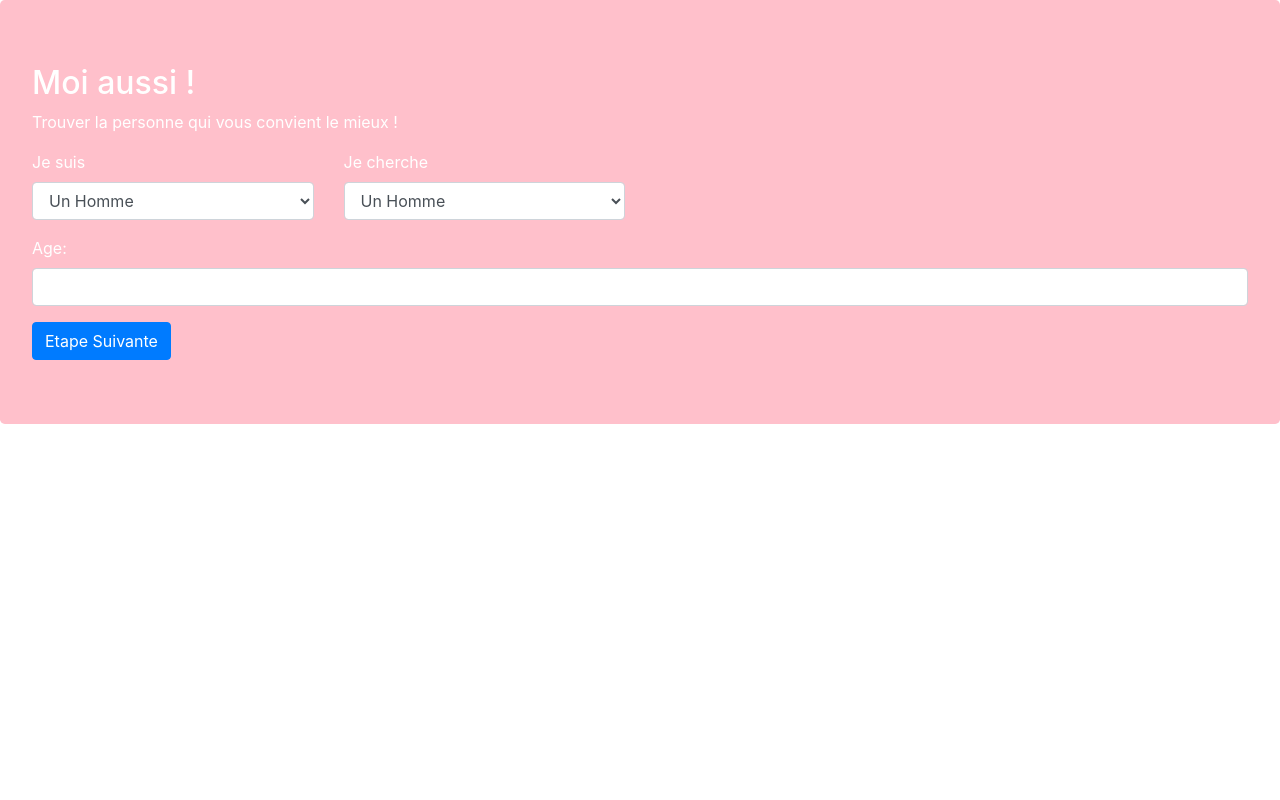
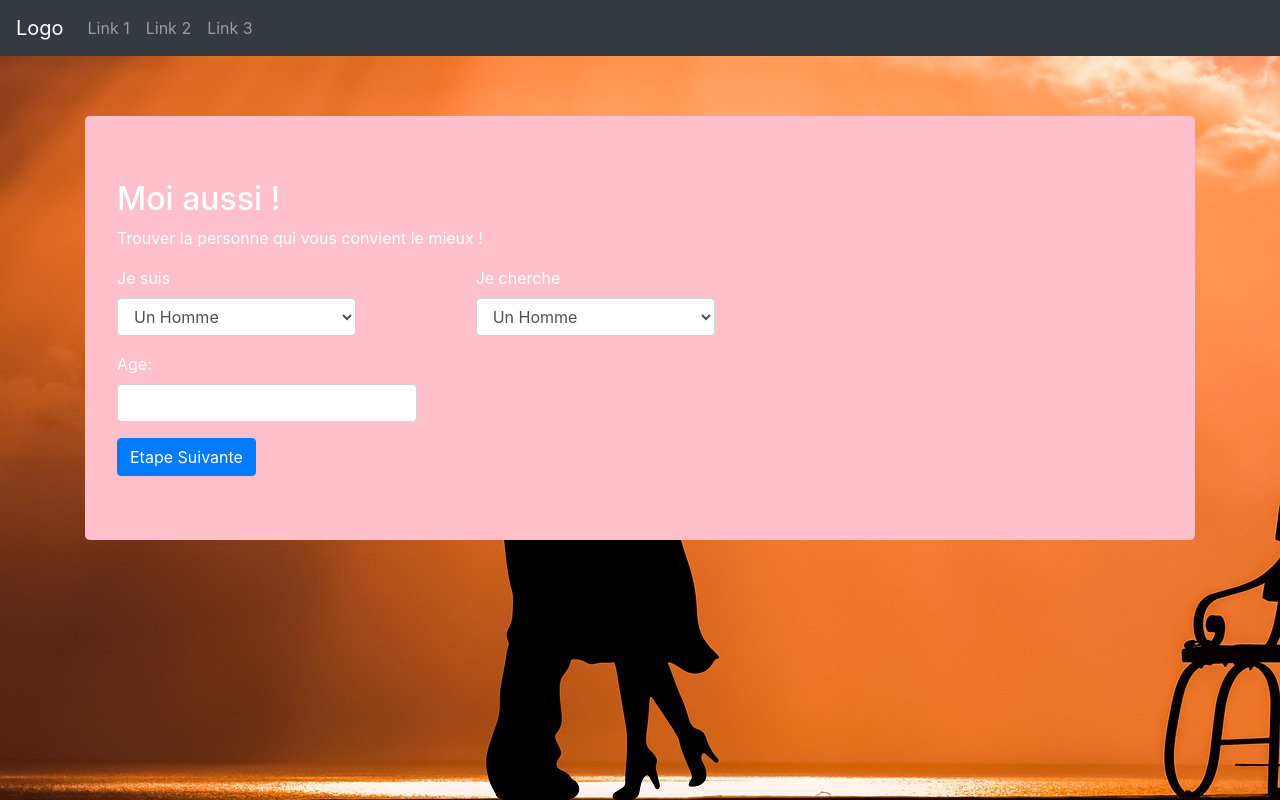
Before and after one commit to Sirzesx/Meetoo, a PHP site: page / in a window 1280 px wide. Run offline with PHP 8.4, Linux system fonts and the light colour scheme.

Commit message:
Debut du site avec le NavBar et formulaire inscription de base

```diff
--- a/index.php
+++ b/index.php
@@ -19,6 +19,31 @@
 
 <!-- Corps du Site -->
   <body>
+
+    <nav class="navbar navbar-expand-sm bg-dark navbar-dark">
+    <!-- Brand -->
+      <a class="navbar-brand" href="#">Logo</a>
+
+      <!-- Links -->
+      <ul class="navbar-nav">
+
+      <li class="nav-item">
+        <a class="nav-link" href="#">Link 1</a>
+      </li>
+
+      <li class="nav-item">
+        <a class="nav-link" href="#">Link 2</a>
+      </li>
+
+      <li class="nav-item">
+        <a class="nav-link" href="#">Link 3</a>
+      </li>
+
+    </nav>
+
+
+
+    <div class="container">
       <div class="jumbotron">
         <h2>Moi aussi !</h2>
         <p>Trouver la personne qui vous convient le mieux !</p>
@@ -27,7 +52,7 @@
         <!--Debut de la partie inscription-->
         <!-- Partie inscription accueil 1 -->
         <div class="row">
-        <div class="col-md-offset-2 col-md-3">
+          <div class="col-md-3">
             <div class="form-group">
                 <label for="sexe">Je suis </label>
                 <select class="form-control" id="sexe">
@@ -38,7 +63,7 @@
             </div>
           </div>
 
-        <div class="col-md-offset-2 col-md-3">
+          <div class="offset-md-1 col-md-3">
             <div class="form-group">
                 <label for="sexesearch">Je cherche </label>
                 <select class="form-control" id="sexesearch">
@@ -50,6 +75,7 @@
         </div>
 
          <!-- Partie inscription accueil 2 -->
+
           <div class="form-group">
               <label for="age">Age:</label>
                 <input type="number" class="form-control" id="age">
@@ -59,6 +85,12 @@
 
 
       </div>
+    </div>
+
+
+    <div class="container">
+
+    </div>
 
 
 
--- a/style.css
+++ b/style.css
@@ -1,5 +1,22 @@
+body{
+
+	background-image: url("img/coupleP.jpg");
+
+}
+
 .jumbotron {
     background-color: #FFC0CB; /* Rose */
     color: #ffffff; //blanc
-    /*background-image: url("img/coeur.jpg");*/  /* Image non fonctionnel */
+    background-image: url("img/coeur.jpg");  /* Image non fonctionnel */
 }
+
+#age{
+
+	width: 300px;
+}
+
+.container {
+	padding-top: 60px;
+
+
+}
```
Also changed, not shown: img/coeur.jpg (renamed from img/coeur.jpg.jpg), img/couple.jpg (added), img/coupleP.jpg (added). Lines whose indentation alone changed are shown as unchanged.
